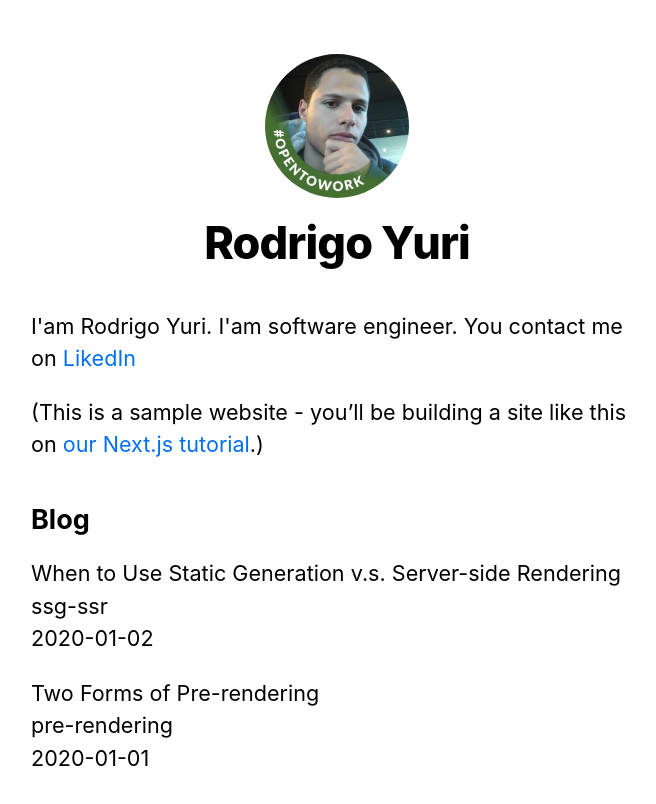
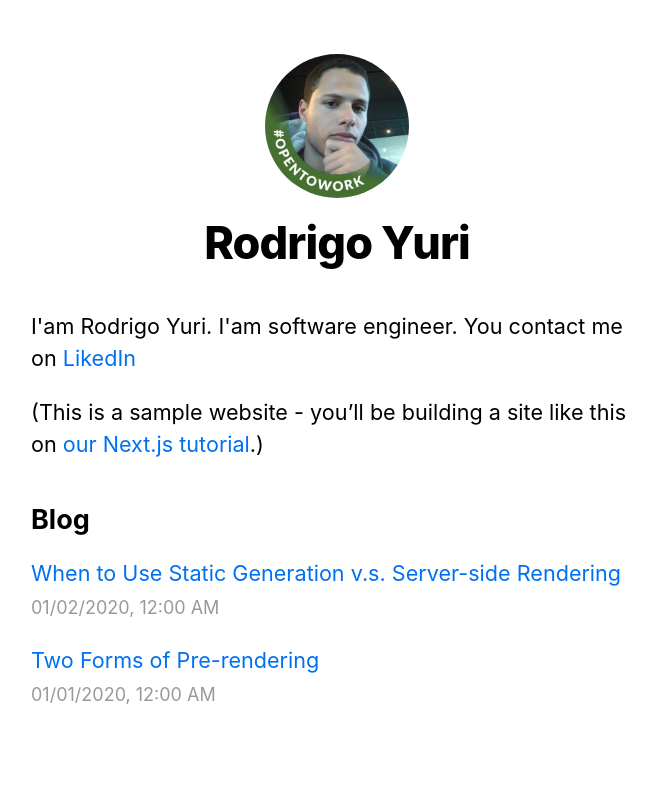
Before and after one commit to rodrigoyuri/first_next_app, a Next.js app: page / in a window 1280 px wide. Shown: the top 804 px of the page, without its empty margins (303-959 px from the left). Built offline with nearby package versions, Linux system fonts and the light colour scheme.

Commit message:
Uso de API Route com Next.js

```diff
--- /dev/null
+++ b/pages/api/hello.js
@@ -0,0 +1,3 @@
+export default (req, res) => {
+    res.status(200).json({ text: 'Hello' })
+}
--- a/pages/index.js
+++ b/pages/index.js
@@ -1,7 +1,9 @@
 import Head from 'next/head'
+import Link from 'next/link'
 import Layout, { siteTitle } from '../components/layout'
 import utilStyles from '../styles/utils.module.css'
 import { getSortedPostsData } from '../lib/posts'
+import Date from '../components/date'
 
 export default function Home({ allPostsData }) {
   return (
@@ -20,13 +22,15 @@
         <h2 className={utilStyles.headingLg}>Blog</h2>
         <ul className={utilStyles.list}>
           {allPostsData.map(({ id, date, title }) => (
-            <li className={utilStyles.listItem} key={id}>
-              {title}
-              <br />
-              {id}
-              <br />
-              {date}
-            </li>
+          <li className={utilStyles.listItem} key={id}>
+            <Link href={`/posts/${id}`}>
+              <a>{title}</a>
+            </Link>
+            <br />
+            <small className={utilStyles.lightText}>
+              <Date dateString={date} />
+            </small>
+          </li>
           ))}
         </ul>
       </section>
```
